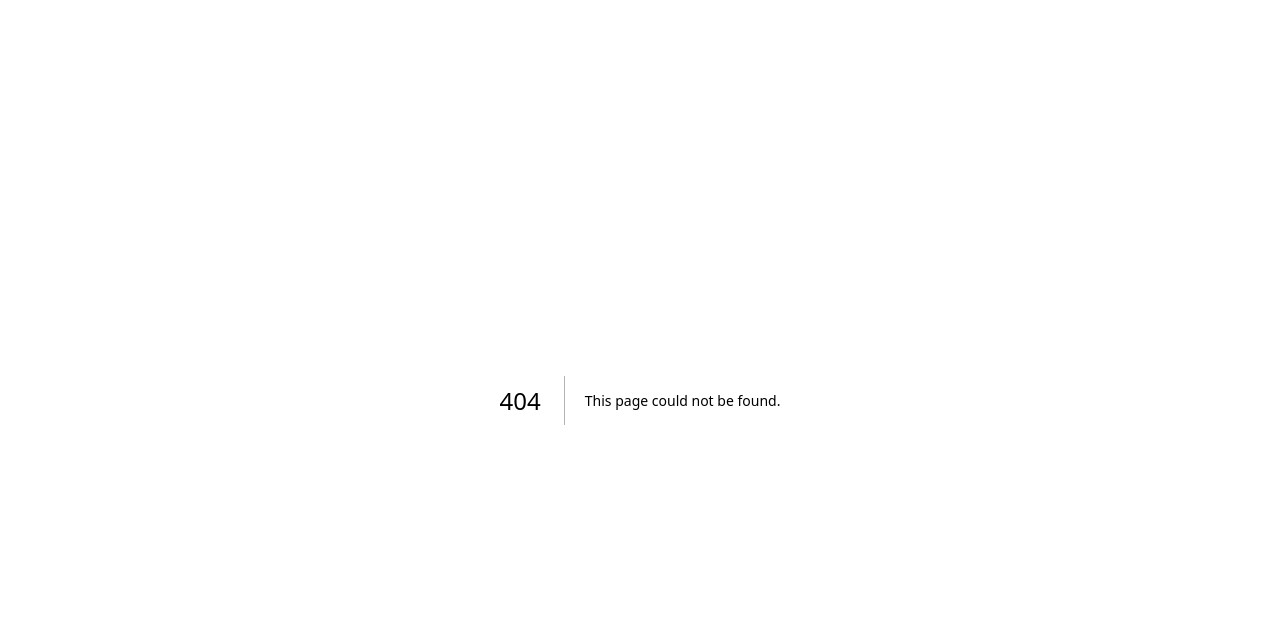
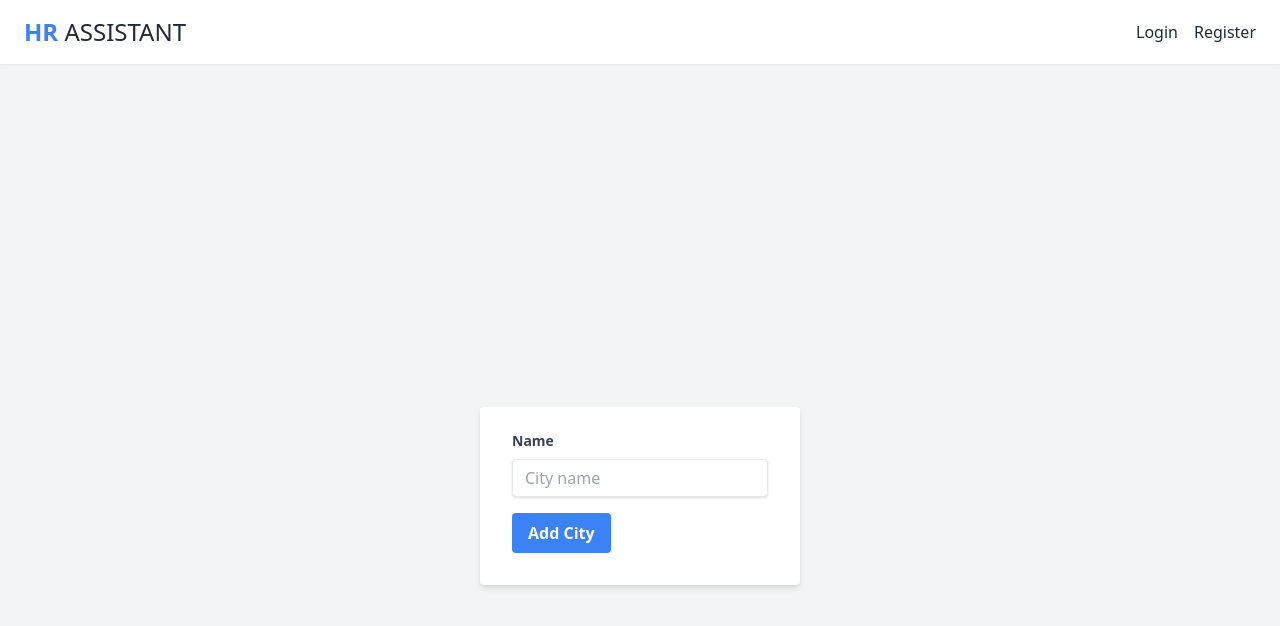
Before and after one commit to mehditareghi/hrdatabase, a Next.js app: page /admin-dashboard/cities/add in a window 1280 px wide. Before the commit this address had no page. Shown: the top 626 px of the page. Built offline with nearby package versions, Linux system fonts and the light colour scheme.

Commit message:
add city page added

```diff
--- a/package.json
+++ b/package.json
@@ -17,6 +17,7 @@
     "next": "13.5.4",
     "react": "^18",
     "react-dom": "^18",
+    "react-hook-form": "^7.48.2",
     "react-redux": "^8.1.3",
     "react-table": "^7.8.0",
     "redux": "^4.2.1",
--- /dev/null
+++ b/pages/admin-dashboard/cities/add.tsx
@@ -0,0 +1,66 @@
+import { useForm } from 'react-hook-form';
+import axios from 'axios';
+import Layout from '@/components/layouts/Layout';
+import Cookies from 'js-cookie';
+
+type FormData = {
+  name: string;
+};
+
+const AddCity = () => {
+  const token = Cookies.get('token');
+  const {
+    register,
+    handleSubmit,
+    formState: { errors },
+    reset,
+  } = useForm<FormData>();
+
+  const onSubmit = async (data: FormData) => {
+    try {
+      await axios.post('http://185.104.189.135:5280/api/city/add', data, {
+        headers: {
+          Authorization: `Bearer ${token}`,
+        },
+      });
+      reset()
+      alert('City added successfully');
+    } catch (error) {
+      console.error(error);
+    }
+  };
+
+  return (
+    <Layout>
+      <div className='flex flex-col items-center justify-center min-h-screen py-2'>
+        <div className='w-full max-w-xs'>
+          <form onSubmit={handleSubmit(onSubmit)} className='bg-white shadow-md rounded px-8 pt-6 pb-8 mb-4'>
+            <div className='mb-4'>
+              <label className='block text-gray-700 text-sm font-bold mb-2' htmlFor='name'>
+                Name
+              </label>
+              <input
+                {...register('name', { required: true })}
+                className='shadow appearance-none border rounded w-full py-2 px-3 text-gray-700 leading-tight focus:outline-none focus:shadow-outline'
+                id='name'
+                type='text'
+                placeholder='City name'
+              />
+              {errors.name && <p className='text-red-500 text-xs italic'>Please fill out this field.</p>}
+            </div>
+            <div className='flex items-center justify-between'>
+              <button
+                className='bg-blue-500 hover:bg-blue-700 text-white font-bold py-2 px-4 rounded focus:outline-none focus:shadow-outline'
+                type='submit'
+              >
+                Add City
+              </button>
+            </div>
+          </form>
+        </div>
+      </div>
+    </Layout>
+  );
+};
+
+export default AddCity;
--- a/pages/admin-dashboard/cities/index.tsx
+++ b/pages/admin-dashboard/cities/index.tsx
@@ -3,7 +3,8 @@ import axios from 'axios';
 import Cookies from 'js-cookie';
 import { useEffect, useState } from 'react';
 import Table from '@/components/Table';
-import { addHookAliases } from 'next/dist/server/require-hook';
+import { Column } from 'react-table';
+import Link from 'next/link';
 
 const columns: Column[] = [
   {
@@ -18,26 +19,8 @@ const columns: Column[] = [
 
 const AdminDashboard = () => {
   const token = Cookies.get('token');
-  const [data, setData] = useState(null);
+  const [data, setData] = useState<any[]>([]);
   const [isLoading, setIsLoading] = useState(true);
-
-  const addCity = async () => {
-    try {
-      await axios.post(
-        'http://185.104.189.135:5280/api/city/add',
-        {
-          name: 'Tehran',
-        },
-        {
-          headers: {
-            Authorization: `Bearer ${token}`,
-          },
-        }
-      );
-    } catch (error) {
-      console.error(error);
-    }
-  };
 
   useEffect(() => {
     const fetchData = async () => {
@@ -58,7 +41,7 @@ const AdminDashboard = () => {
 
   return (
     <Layout>
-      <button onClick={addCity}>Add City</button>
+      <Link href='/admin-dashboard/cities/add'>Add City</Link>
       {isLoading ? <p>Loading data...</p> : <Table columns={columns} data={data} />}
     </Layout>
   );
--- a/pages/dashboard/index.tsx
+++ b/pages/dashboard/index.tsx
@@ -1,6 +1,7 @@
 import Table from '@/components/Table';
 import WithAuth from '@/components/WithAuth';
 import Layout from '@/components/layouts/Layout';
+import { Column } from 'react-table';
 import React from 'react';
 
 const columns: Column[] = [
--- a/pages/index.tsx
+++ b/pages/index.tsx
@@ -14,7 +14,7 @@ export default function Home() {
             needed.
           </p>
           <p className='text-lg leading-7 mt-4'>
-            Whether you're managing employee records, contact information, or other vital HR data, our platform provides
+            Whether you&apos;re managing employee records, contact information, or other vital HR data, our platform provides
             a user-friendly and practical interface, making your HR processes more organized and effective. Join us in
             simplifying HR management and enhancing your ability to connect with and support your people.
           </p>
@@ -28,7 +28,7 @@ export default function Home() {
             <li className='mb-2'>Customization: Tailor HR ASSISTANT to your personal HR needs.</li>
             <li className='mb-2'>Data Insights: Gain valuable career insights from your personal HR data.</li>
             <li className='mb-2'>Mobile Accessibility: Stay connected and organized on the go.</li>
-            <li className='mb-2'>Customer Support: We're here to assist you in managing your HR information.</li>
+            <li className='mb-2'>Customer Support: We&apos;re here to assist you in managing your HR information.</li>
             <li className='mb-2'>Affordability: Competitive pricing options to meet your budget.</li>
           </ul>
         </div>
--- a/pages/login.tsx
+++ b/pages/login.tsx
@@ -26,7 +26,7 @@ const Login = () => {
       Cookies.set('token', response.data.token);
       const decoded = jwt.decode(response.data.token) as JwtPayload;
       if (decoded) {
-        const roles = decoded.Role.split(',').map((role) => role.replace('[', '').replace(']', ''));
+        const roles = decoded.Role.split(',').map((role: string) => role.replace('[', '').replace(']', ''));
         dispatch(setRole(roles)); // dispatch setRole action
       }
       dispatch(setLoggedIn(true)); // dispatch setLoggedIn action
```
Also changed, not shown: 1 other file (tests, documents, lock files or other folders).
